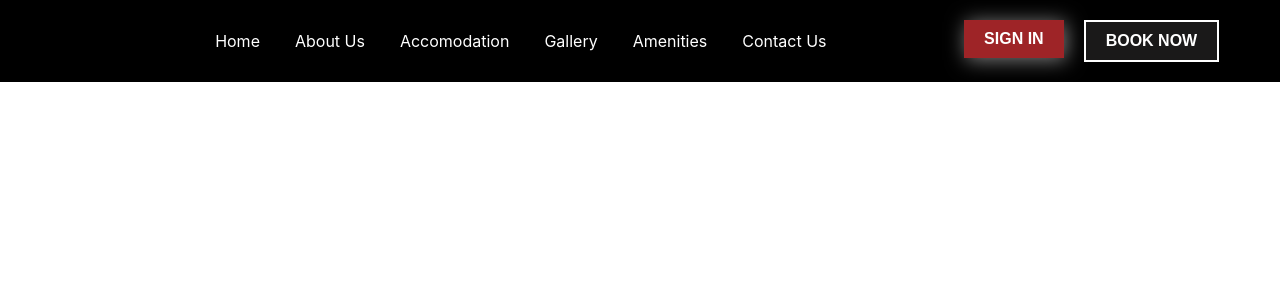
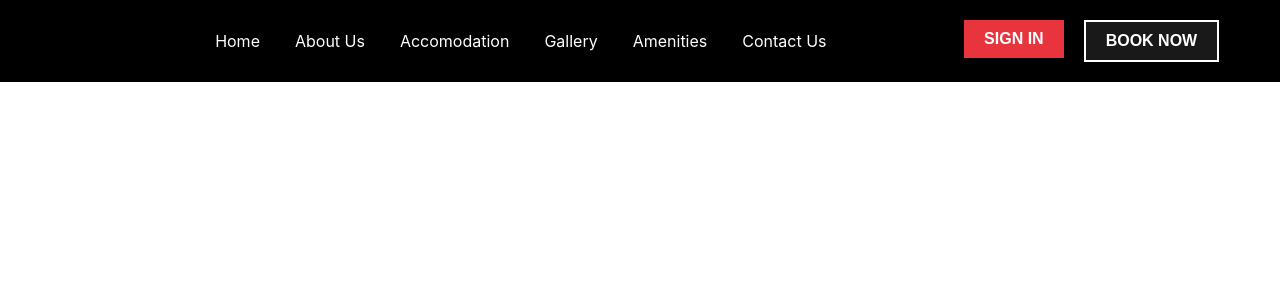
Before and after one commit to KalpithaRB/Resort_Websites, a React (Create React App) app in the folder websites/: page / in a window 1280 px wide. In both pictures the pointer is over the button "SIGN IN". Shown: the top 300 px of the page. Built offline with nearby package versions, Linux system fonts and the light colour scheme.

Commit message:
Changed the hovering effect of the bg and font color

```diff
--- a/websites/src/App.css
+++ b/websites/src/App.css
@@ -2,5 +2,5 @@
   text-align: center;
   display: flex;
   flex-direction: column;
-  align-content: flex-start;
+  justify-content: flex-start;
 }
--- a/websites/src/components/Button.css
+++ b/websites/src/components/Button.css
@@ -56,6 +56,6 @@
         }
     .button-container button.custom-button.red:hover{
     cursor: pointer;
-    background-color: #9e2427;
-    box-shadow: 2px 2px 20px grey;
+    background-color: #e7343d;
+    /* box-shadow: 2px 2px 20px grey; */
     }
--- a/websites/src/components/Header.css
+++ b/websites/src/components/Header.css
@@ -10,6 +10,7 @@ background-color: black;
 .h1{
   color: white;
 }
+
 .header-navbar{
   display:flex;
   flex-direction: row;
@@ -50,11 +51,21 @@ background-color: black;
     display: flex;
   }
 
-  .dropdown-content a:hover {background-color: #f3eeee;}
+  .dropdown-content a:hover {
+    background-color: #f3eeee;
+  }
 
-  .dropdown:hover .dropdown-content {display: block;}
+  .dropdown:hover .dropdown-content {
+    display: block;
+  }
 
-  .dropdown:hover .dropbtn {background-color: #bdc0bd;}
+  .dropdown:hover .dropbtn {
+    background-color: #bdc0bd;
+    color: black;
+  }
+  /* .dropdown:hover.title{
+
+  } */
 
   .buttons-in-header{
     display:flex;
```
